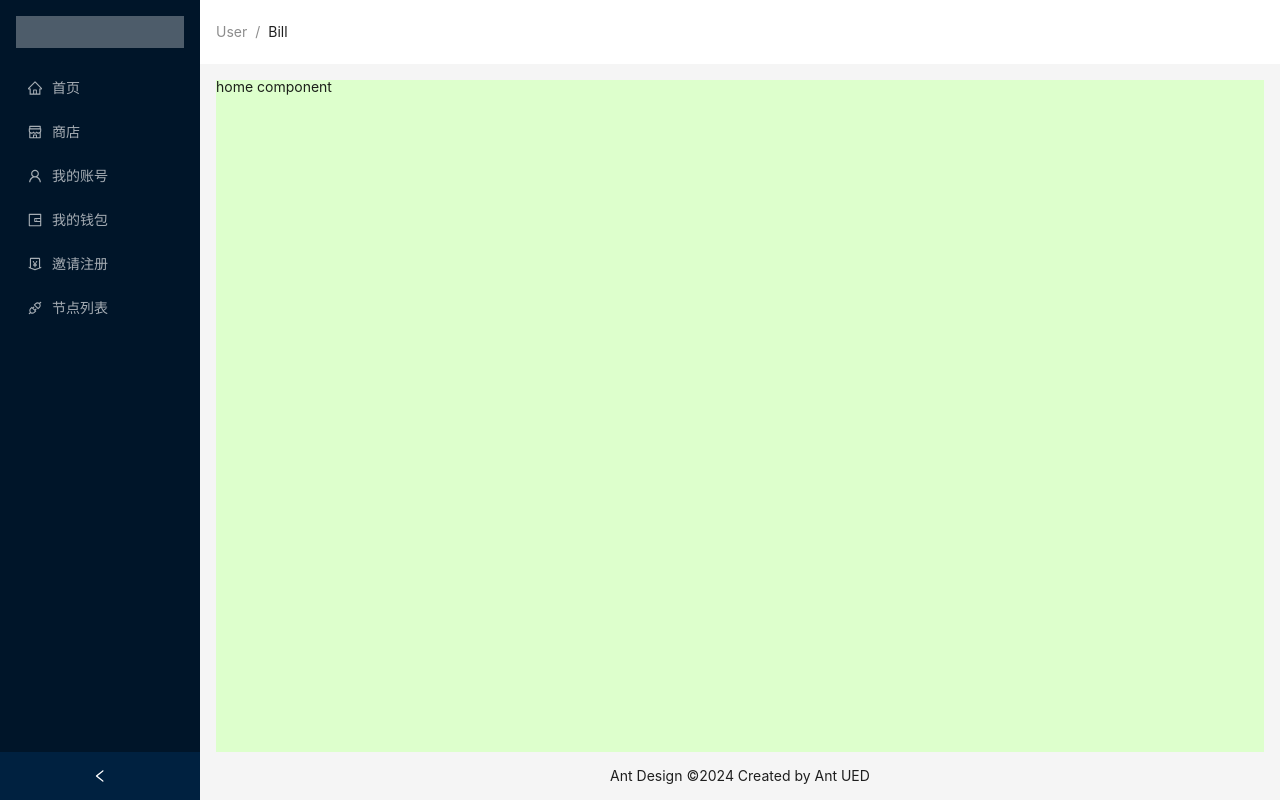
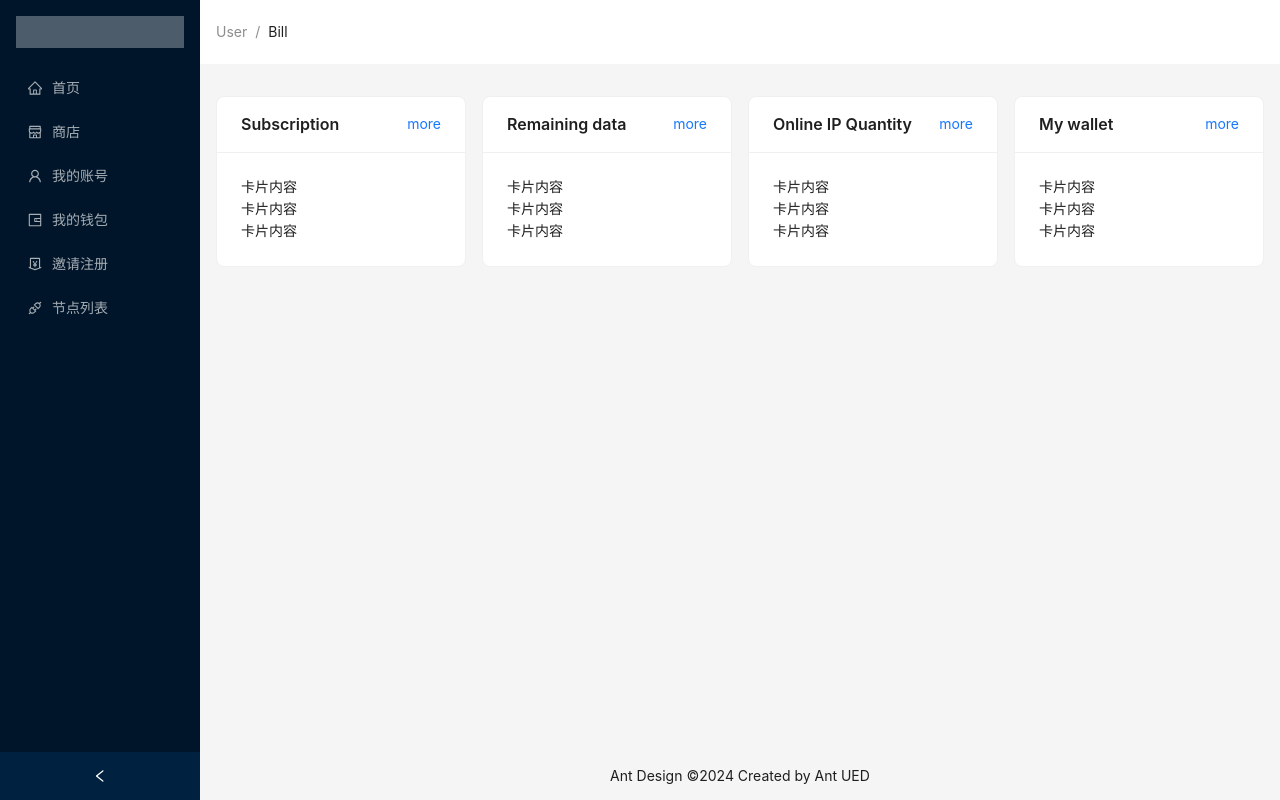
Before and after one commit to canadaell/VPNManage-System, a React (Vite) app in the folder vpnmanage/: page /layout/home in a window 1280 px wide. Built offline with nearby package versions, Linux system fonts and the light colour scheme.

Commit message:
add home page card

```diff
--- a/vpnmanage/package.json
+++ b/vpnmanage/package.json
@@ -16,6 +16,7 @@
     "react": "^18.2.0",
     "react-dom": "^18.3.1",
     "react-redux": "^9.1.2",
+    "react-responsive": "^10.0.0",
     "react-router-dom": "^6.24.1",
     "redux": "^5.0.1",
     "redux-thunk": "^3.1.0",
--- a/vpnmanage/src/assets/styles/global.scss
+++ b/vpnmanage/src/assets/styles/global.scss
@@ -12,6 +12,6 @@ user-select: none;
     background: rgba(255, 255, 255, 0.3);
   }
 
-  .site-layout .site-layout-background {
-    background: #dfc;
-  }
+  // .site-layout .site-layout-background {
+  //   background: #dfc;
+  // }
--- a/vpnmanage/src/views/Home.tsx
+++ b/vpnmanage/src/views/Home.tsx
@@ -1,11 +1,53 @@
 
-const Home = () => {
+import { Card, Row, Col } from 'antd';
+import { useMediaQuery } from 'react-responsive';
+
+const View = () => {
+  const isMobile = useMediaQuery({ maxWidth: 768 });
+
+  const cardStyle = {
+    width: '100%',
+    // marginBottom: '16px',// 添加下方 margin
+    marginTop: '16px', // 添加上方 margin
+
+  };
+
+  const colStyle = {
+    padding: '0 8px', // 左右各添加 8px 的 padding，形成 16px 的间隔
+  };
 
   return (
-    <div>
-      home component
-    </div>
+    <Row gutter={isMobile ? [0, 16] : [16, 16]}>
+      <Col xs={24} sm={24} md={12} lg={6} style={colStyle}>
+        <Card title="Subscription" extra={<a href="#">more</a>} style={cardStyle}>
+          <p>卡片内容</p>
+          <p>卡片内容</p>
+          <p>卡片内容</p>
+        </Card>
+      </Col>
+      <Col xs={24} sm={24} md={12} lg={6} style={colStyle}>
+        <Card title="Remaining data" extra={<a href="#">more</a>} style={cardStyle}>
+          <p>卡片内容</p>
+          <p>卡片内容</p>
+          <p>卡片内容</p>
+        </Card>
+      </Col>
+      <Col xs={24} sm={24} md={12} lg={6} style={colStyle}>
+        <Card title="Online IP Quantity" extra={<a href="#">more</a>} style={cardStyle}>
+          <p>卡片内容</p>
+          <p>卡片内容</p>
+          <p>卡片内容</p>
+        </Card>
+      </Col>
+      <Col xs={24} sm={24} md={12} lg={6} style={colStyle}>
+        <Card title="My wallet" extra={<a href="#">more</a>} style={cardStyle}>
+          <p>卡片内容</p>
+          <p>卡片内容</p>
+          <p>卡片内容</p>
+        </Card>
+      </Col>
+    </Row>
   );
 };
 
-export default Home;
+export default View;
```
Also changed, not shown: 1 other file (tests, documents, lock files or other folders).
